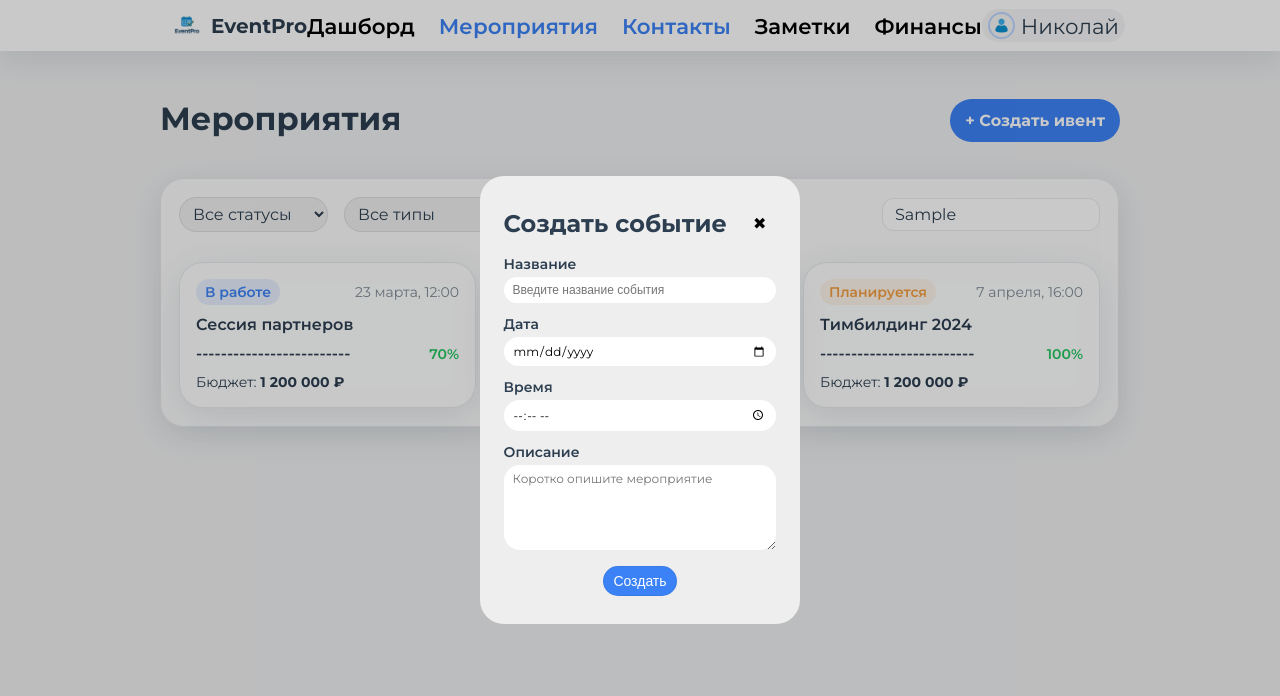
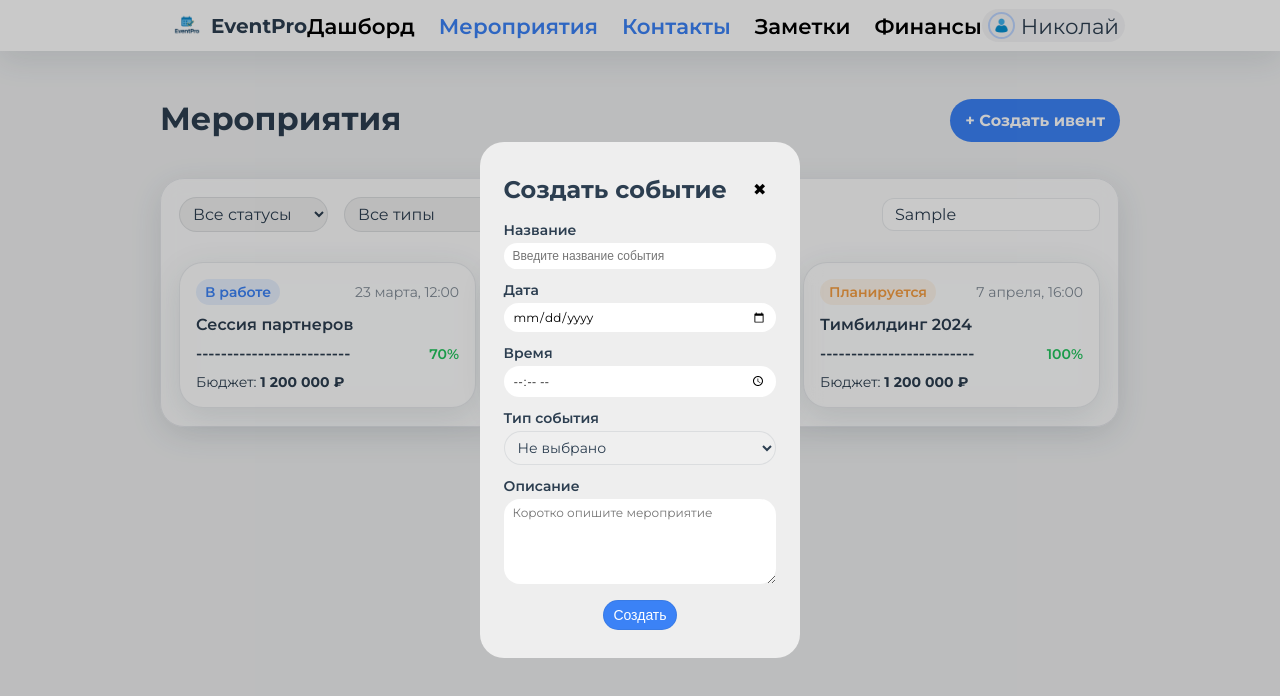
Before and after one commit to SpyBorgFly/Makevent, a React (Create React App) app in the folder frontend/eventmaker_frontend/: page /events in a window 1280 px wide. Both pictures are taken after typing "Sample" into the empty fields and a click on the button "+ Создать ивент". Shown: the top 696 px of the page. Built offline with nearby package versions, Linux system fonts and the light colour scheme; no server answers.

Commit message:
было пофикшено отображение даты и времени на карточках с новым апи

```diff
--- a/frontend/eventmaker_frontend/src/components/PopUpWindow.js
+++ b/frontend/eventmaker_frontend/src/components/PopUpWindow.js
@@ -5,9 +5,9 @@ export function PopUpWindow({ setIsOpen, onEventCreated }) {
     const [formData, setFormData] = useState({
         title: '',
         description: '',
-        date: '',
-        time: '',
-        location: '52'
+        event_day: '',
+        event_time: '',
+        event_type: '',
     });
 
     const [loading, setLoading] = useState(false);
@@ -22,26 +22,60 @@ export function PopUpWindow({ setIsOpen, onEventCreated }) {
 
     const handleSubmit = async (e) => {
         e.preventDefault();
+
+        // Валидация
+        if (!formData.title.trim()) {
+            alert("Введите название события");
+            return;
+        }
+        if (!formData.event_day) {
+            alert("Выберите дату");
+            return;
+        }
+        if (!formData.event_time) {
+            alert("Выберите время");
+            return;
+        }
+        if (!formData.event_type) {
+            alert("Выберите тип события");
+            return;
+        }
+
         setLoading(true);
+
         try {
-            const response = await eventAPI.createEvent(formData);
+            // Создаем объект ТОЛЬКО с нужными полями
+            const dataToSend = {
+                title: formData.title,
+                description: formData.description,
+                event_day: formData.event_day,
+                event_time: formData.event_time + ":00",
+                event_type: formData.event_type
+            };
+
+            console.log("Отправляемые данные:", dataToSend);
+
+            const response = await eventAPI.createEvent(dataToSend);
+
+            console.log("Успешно создано:", response);
             setIsOpen(false);
 
             if (onEventCreated) {
                 onEventCreated();
             }
 
+            // Сброс формы
             setFormData({
                 title: '',
                 description: '',
-                date: '',
-                time: '',
-                location: '52'
+                event_day: '',
+                event_time: '',
+                event_type: '',
             });
-        }
-        catch (error) {
+
+        } catch (error) {
             console.error('Ошибка:', error);
-            alert('Произошла ошибка при создании события');
+            alert('Произошла ошибка при создании события: ' + error.message);
         } finally {
             setLoading(false);
         }
@@ -62,7 +96,7 @@ export function PopUpWindow({ setIsOpen, onEventCreated }) {
                         </div>
                     </div>
                 </div>
-                <form className="popup-form__form" action="" method="post">
+                <form className="popup-form__form" onSubmit={handleSubmit}>
                     <div className="popup-form__name-section">
                         <div className="popup-form__name-section-header popup-headers">Название</div>
                         <input
@@ -77,34 +111,45 @@ export function PopUpWindow({ setIsOpen, onEventCreated }) {
                     <div className="popup-form__data-section">
                         <div className="popup-form__date-section-header popup-headers">Дата</div>
                         <input
-                            name="date"
+                            name="event_day"
                             type="date"
                             className="popup-form__date-section-input"
-                            value={formData.date}
+                            value={formData.event_day}
                             onChange={handleInputChange}
-                            required
-                            placeholder="Введите название события" />
+                            required />
                     </div>
                     <div className="popup-form__time-section">
                         <div className="popup-form__time-section-header popup-headers">Время</div>
                         <input
-                            name="time"
+                            name="event_time"
                             type="time"
                             className="popup-form__time-section-input"
-                            value={formData.time}
+                            value={formData.event_time}
+                            onChange={handleInputChange}
+                            required />
+                    </div>
+                    <div className="popup-form__type-section">
+                        <div className="popup-form__type-section-header popup-headers">Тип события</div>
+                        <select
+                            name="event_type"
+                            className="widgets__filter popup-selector"
+                            value={formData.event_type}
                             onChange={handleInputChange}
                             required
-                            placeholder="Введите название события" />
+                        >
+                            <option value="">Не выбрано</option>
+                            <option value="конференция">Конференция</option>
+                            <option value="тимбилдинг">Тимбилдинг</option>
+                            <option value="вебинар">Вебинар</option>
+                        </select>
                     </div>
                     <div className="popup-form__description-section">
                         <div className="popup-form__description-section-header popup-headers">Описание</div>
                         <textarea
                             name="description"
-                            type="text"
                             className="popup-form__description-section-input"
                             value={formData.description}
                             onChange={handleInputChange}
-                            required
                             rows="4"
                             placeholder="Коротко опишите мероприятие" />
                     </div>
@@ -113,8 +158,8 @@ export function PopUpWindow({ setIsOpen, onEventCreated }) {
                             className="popup-form__button"
                             type="submit"
                             disabled={loading}
-                            onClick={handleSubmit}>
-                            {loading ? "Создание" : "Создать"}
+                        >
+                            {loading ? "Создание..." : "Создать"}
                         </button>
                     </div>
                 </form>
--- a/frontend/eventmaker_frontend/src/index.css
+++ b/frontend/eventmaker_frontend/src/index.css
@@ -954,3 +954,9 @@ body {
     color: white;
     cursor: pointer;
 }
+
+.popup-selector {
+    width: 100%;
+    font-size: 14px;
+    padding: 6px 9px;
+}
--- a/frontend/eventmaker_frontend/src/pages/EventPage.js
+++ b/frontend/eventmaker_frontend/src/pages/EventPage.js
@@ -35,8 +35,12 @@ export function EventPage() {
     return (
         <>
             <Header />
-            <h1>{dataEvent.title}</h1>
-            <p>{dataEvent.description}</p>
+            <main className="main">
+                <div className="main__container">
+                    <h1>{dataEvent.title}</h1>
+                    <p>{dataEvent.description}</p>
+                </div>
+            </main>
             <MobileHeader />
         </>
     );
--- a/frontend/eventmaker_frontend/src/pages/EventsPage.js
+++ b/frontend/eventmaker_frontend/src/pages/EventsPage.js
@@ -117,10 +117,12 @@ export function EventsPage() {
 
                             <div className="widgets__events-section">
                                 {filteredEvents.map((el) => {
-                                    const date = new Date(el.date);
+                                    const date = new Date(el.event_day);
+                                    const timeString = el.event_time;
                                     const dayOfDate = date.getDate();
-                                    const hours = date.getHours().toString().padStart(2, '0');
-                                    const minutes = date.getMinutes().toString().padStart(2, '0');
+
+                                    const [hours, minutes, seconds] = timeString.split(':');
+                                    console.log()
                                     const monthNames = [
                                         'января', 'февраля', 'марта', 'апреля', 'мая', 'июня',
                                         'июля', 'августа', 'сентября', 'октября', 'ноября', 'декабря'
--- a/frontend/eventmaker_frontend/src/pages/HomePage.js
+++ b/frontend/eventmaker_frontend/src/pages/HomePage.js
@@ -58,10 +58,12 @@ export function HomePage() {
                             </div>
                             <div className="widgets__card-event-list">
                                 {dataEvents.map((el) => {
-                                    const date = new Date(el.date);
+                                    const date = new Date(el.event_day);
+                                    const timeString = el.event_time;
                                     const dayOfDate = date.getDate();
-                                    const hours = date.getHours();
-                                    const minutes = date.getMinutes();
+
+                                    const [hours, minutes, seconds] = timeString.split(':');
+                                    console.log()
                                     const monthNames = [
                                         'января', 'февраля', 'марта', 'апреля', 'мая', 'июня',
                                         'июля', 'августа', 'сентября', 'октября', 'ноября', 'декабря'
@@ -76,7 +78,7 @@ export function HomePage() {
                                             </div>
                                             <div className="card-event-description">
                                                 <span className="card-event-description__header">{el.title}</span>
-                                                <span className="card-event-description__datetime">{dayOfDate} {monthName}, 0{hours}:{minutes}0</span>
+                                                <span className="card-event-description__datetime">{dayOfDate} {monthName}, {hours}:{minutes}</span>
                                             </div>
                                             <div className="card-event-status work">
                                                 В работе
```
